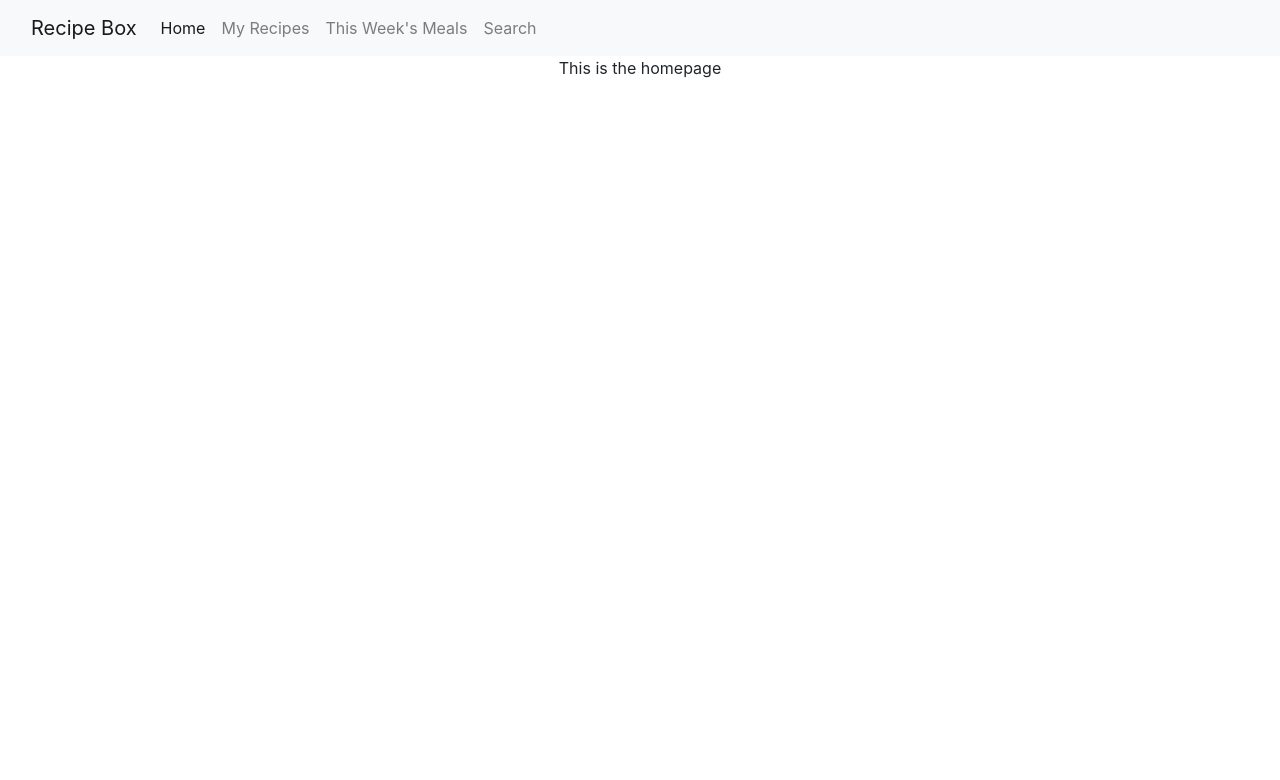
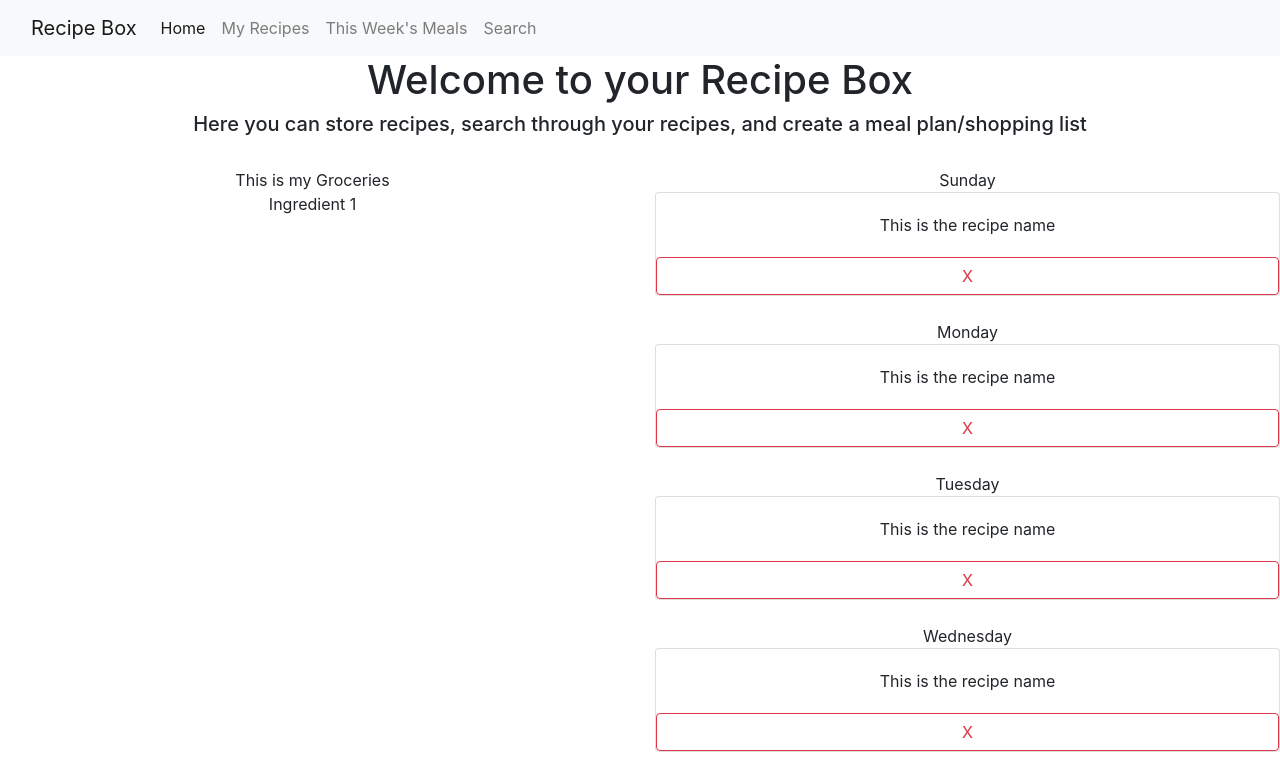
Before and after one commit to JackieHodges/RecipeKeeper, a React (Create React App) app in the folder client/: page / in a window 1280 px wide. Shown: the top 780 px of the page. Built offline with nearby package versions, Linux system fonts and the light colour scheme.

Commit message:
changes to the homepage

```diff
--- a/client/src/components/searchRecipes.js
+++ b/client/src/components/searchRecipes.js
@@ -6,7 +6,6 @@ function SearchRecipe() {
     return (
         <div>
             <Row>
-                <Col></Col>
                 <Col>
                     <h2>Search for Recipe</h2>
                     <Form>
@@ -31,7 +30,6 @@ function SearchRecipe() {
                         </Button>
                     </Form>
                 </Col>
-                <Col></Col>
             </Row>
         </div>
     )
--- a/client/src/components/thisWeeksMeals.js
+++ b/client/src/components/thisWeeksMeals.js
@@ -1,19 +1,31 @@
 import React from "react";
-import { Row, Col } from "react-bootstrap";
+import { Row, Col, Card, Button } from "react-bootstrap";
 
 function ThisWeek() {
 
+    const weekDay = ["Sunday", "Monday", "Tuesday", "Wednesday", "Thursday", "Friday", "Saturday"];
+
     return (
         <div>
-            <Row>
-                <Col>Sunday</Col>
-                <Col>Monday</Col>
-                <Col>Tuesday</Col>
-                <Col>Wednesday</Col>
-                <Col>Thursday</Col>
-                <Col>Friday</Col>
-                <Col>Saturday</Col>
-            </Row>
+                {weekDay.map((value, index) => {
+                    return (
+                        <div>
+                        <Row >
+
+                            <Col key={index} className="justify-content-md-center">
+                                {value}
+                                <Card>
+                                    <Card.Body>This is the recipe name</Card.Body>
+                                    <Button variant="outline-danger">X</Button>
+                                </Card>
+                            </Col>
+
+                        </Row>
+                        <br />
+                        </div>
+                    )
+                })}
+
         </div>
     )
 }
--- a/client/src/pages/HomePage.js
+++ b/client/src/pages/HomePage.js
@@ -1,10 +1,30 @@
 import React from "react";
+import { Row, Col } from "react-bootstrap"
+import GroceryList from "../components/groceryList";
+import ThisWeek from "../components/thisWeeksMeals";
 
 function HomePage() {
 
     return (
         <div>
-            This is the homepage
+            <Row className="justify-content-md-center">
+                <Col>
+                    <h1>Welcome to your Recipe Box</h1>
+                    <h5>Here you can store recipes, search through your recipes, and create a meal plan/shopping list</h5>
+                </Col>
+            </Row>
+            <br />
+            <Row>
+                {/* <Col>
+                    <SearchRecipe />
+                </Col> */}
+                <Col>
+                    <GroceryList />
+                </Col>
+                <Col>
+                    <ThisWeek />
+                </Col>
+            </Row>
         </div>
     )
 
```
